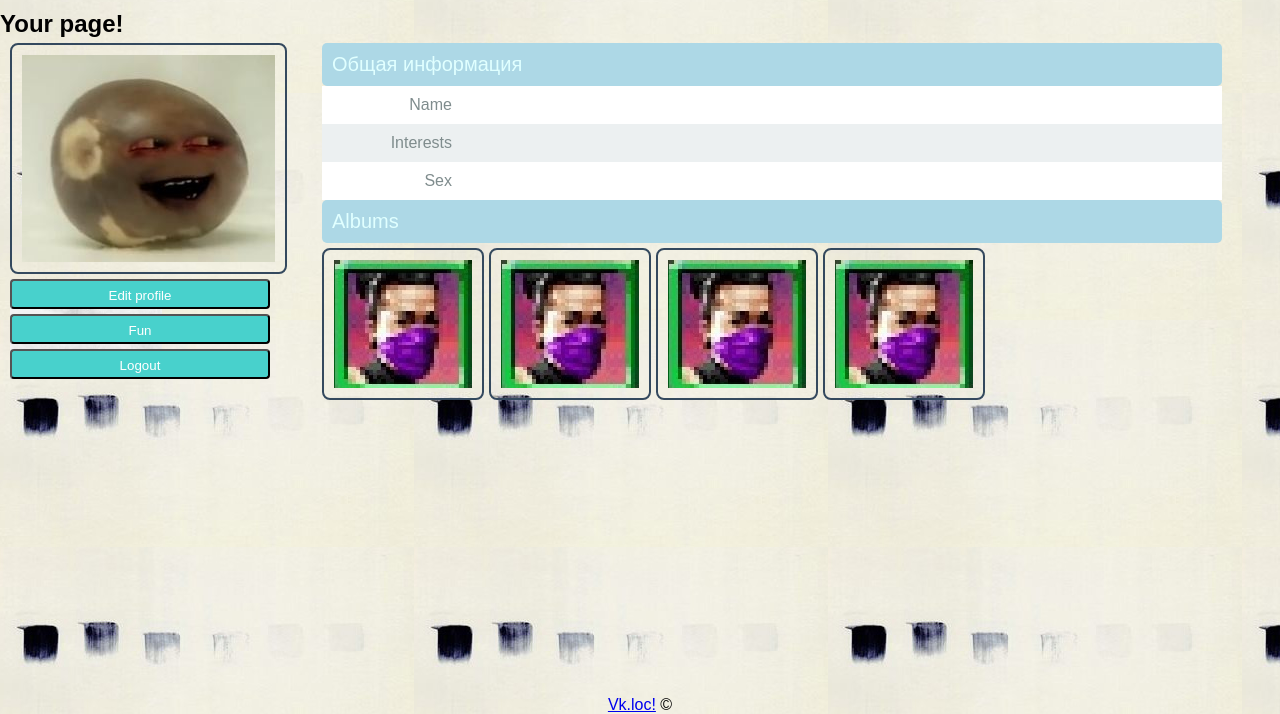
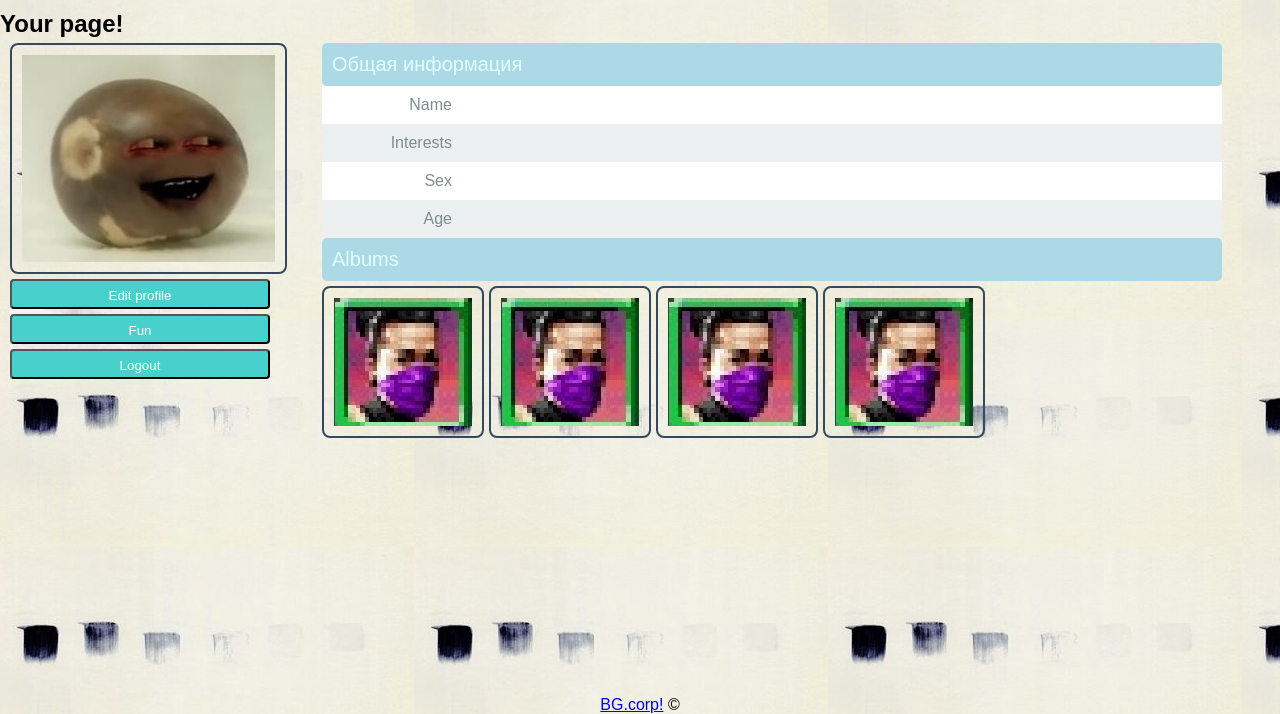
Before and after one commit to Workspaceforeus/socnet, a PHP site: page /?r=1 in a window 1280 px wide. Shown: the part 134-848 px from the top of the page. Run offline with PHP 8.4, Linux system fonts and the light colour scheme; the visitor is signed in with stand-in values (Sample User, id 1); data that the repository does not hold is empty.

Commit message:
по мелочи.

```diff
--- a/app/view/footer.php
+++ b/app/view/footer.php
@@ -1,6 +1,6 @@
 <div class="footer">
 <footer>
-    <p><a href="../">Vk.loc!</a> &copy; </p>
+    <p><a href="../">BG.corp!</a> &copy; </p>
 </footer>
 </div>
 </body>
--- a/app/view/user/profile.php
+++ b/app/view/user/profile.php
@@ -36,6 +36,10 @@
                     <div class="title">Sex</div>
                     <div class="value"><?php echo $data['sex'] ?></div>
                 </div>
+				     <div class="fact">
+                    <div class="title">Age</div>
+                    <div class="value"><?php echo $data['age'] ?></div>
+                </div>
                 <h2>Albums</h2>
                 <div class="albums">
 					<img src="/image/4.jpg">
```
Also changed, not shown: app/view/user/registration.php (+4 -4 lines).
